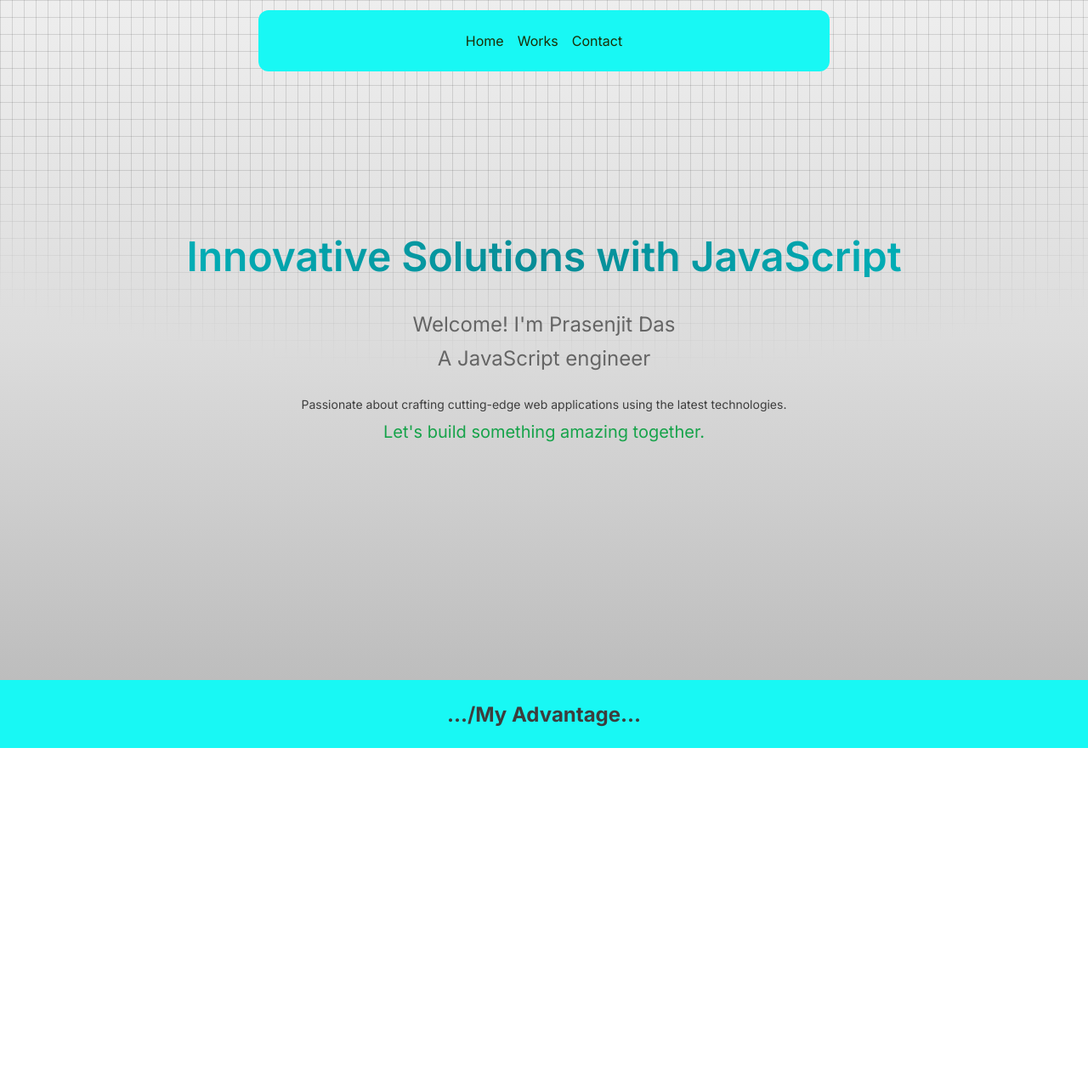
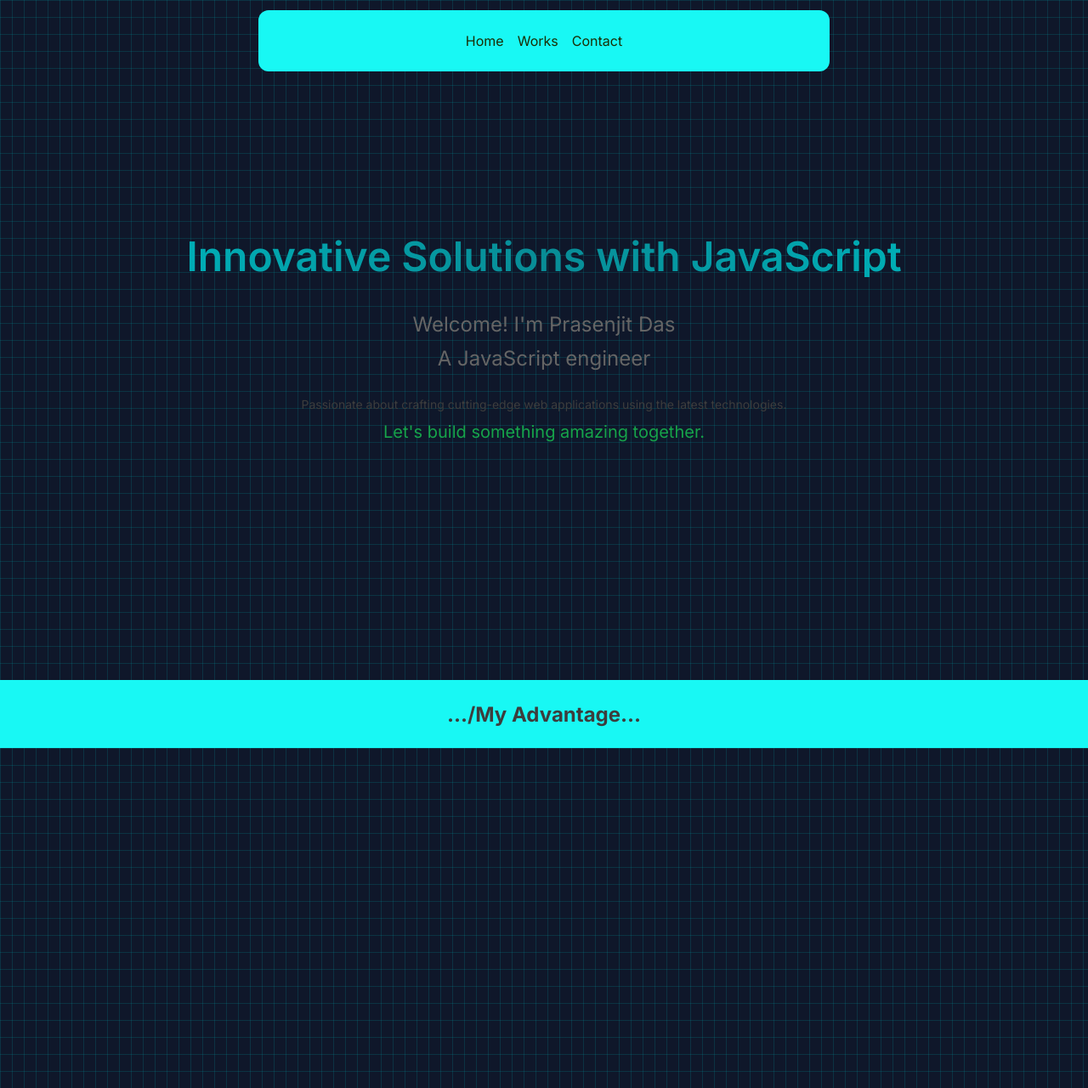
Before and after one commit to prasenjitpriyan/my-portfolio, a Next.js app: page / in a window 1280 px wide. Shown: the whole page at 85% size. Before the commit the page ends 880 px from the top, so only its background shows below. Built offline with nearby package versions, Linux system fonts and the light colour scheme.

Commit message:
Advantage added

```diff
--- a/src/app/page.tsx
+++ b/src/app/page.tsx
@@ -1,12 +1,14 @@
 import React from "react";
 import Hero from "@/components/Hero";
 import Text from "@/components/Text";
+import Advantage from "@/components/Advantage";
 
 const Home: React.FC = () => {
   return (
-    <main className="min-h-screen overflow-x-hidden bg-gradient-to-b from-first-100 via-first-200 to-first-300">
+    <main className="min-h-screen overflow-x-hidden">
       <Hero />
       <Text title="My Advantage" />
+      <Advantage />
     </main>
   );
 };
--- /dev/null
+++ b/src/components/Advantage.tsx
@@ -0,0 +1,9 @@
+import React from "react";
+
+const Advantage: React.FC = () => {
+  return (
+    <div className="h-[50svh] w-screen bg-slate-900 bg-[linear-gradient(to_right,#00adb52e_1px,transparent_1px),linear-gradient(to_bottom,#00adb52e_1px,transparent_1px)] bg-[size:14px_20px]"></div>
+  );
+};
+
+export default Advantage;
--- a/src/components/Hero.tsx
+++ b/src/components/Hero.tsx
@@ -36,10 +36,10 @@ const Hero: React.FC = () => {
 
   return (
     <section
-      className="relative h-[100svh] w-[100svw] bg-gradient-to-b from-first-100 via-first-200 to-first-300"
+      className="relative h-[100svh] w-[100svw] bg-slate-900"
       ref={heading}
     >
-      <div className="absolute bottom-0 left-0 right-0 top-0 bg-[linear-gradient(to_right,#4f4f4f2e_1px,transparent_1px),linear-gradient(to_bottom,#4f4f4f2e_1px,transparent_1px)] bg-[size:14px_20px] [mask-image:radial-gradient(ellipse_80%_50%_at_50%_0%,#000_70%,transparent_110%)]"></div>
+      <div className="absolute bottom-0 left-0 right-0 top-0 bg-[linear-gradient(to_right,#00adb52e_1px,transparent_1px),linear-gradient(to_bottom,#00adb52e_1px,transparent_1px)] bg-[size:14px_20px]"></div>
       <div className="flex flex-col justify-center items-center max-w-4xl leading-relaxed lg:leading-snug text-center mx-auto text-first-900 @apply absolute -translate-x-2/4 -translate-y-2/4 whitespace-nowrap left-2/4 top-2/4 gap-2">
         <div className="h-20">
           <h1 className="text-2xl md:text-4xl xl:text-5xl font-semibold from-second-600 via-second-700 to-second-600 bg-gradient-to-r bg-clip-text text-transparent">
```
